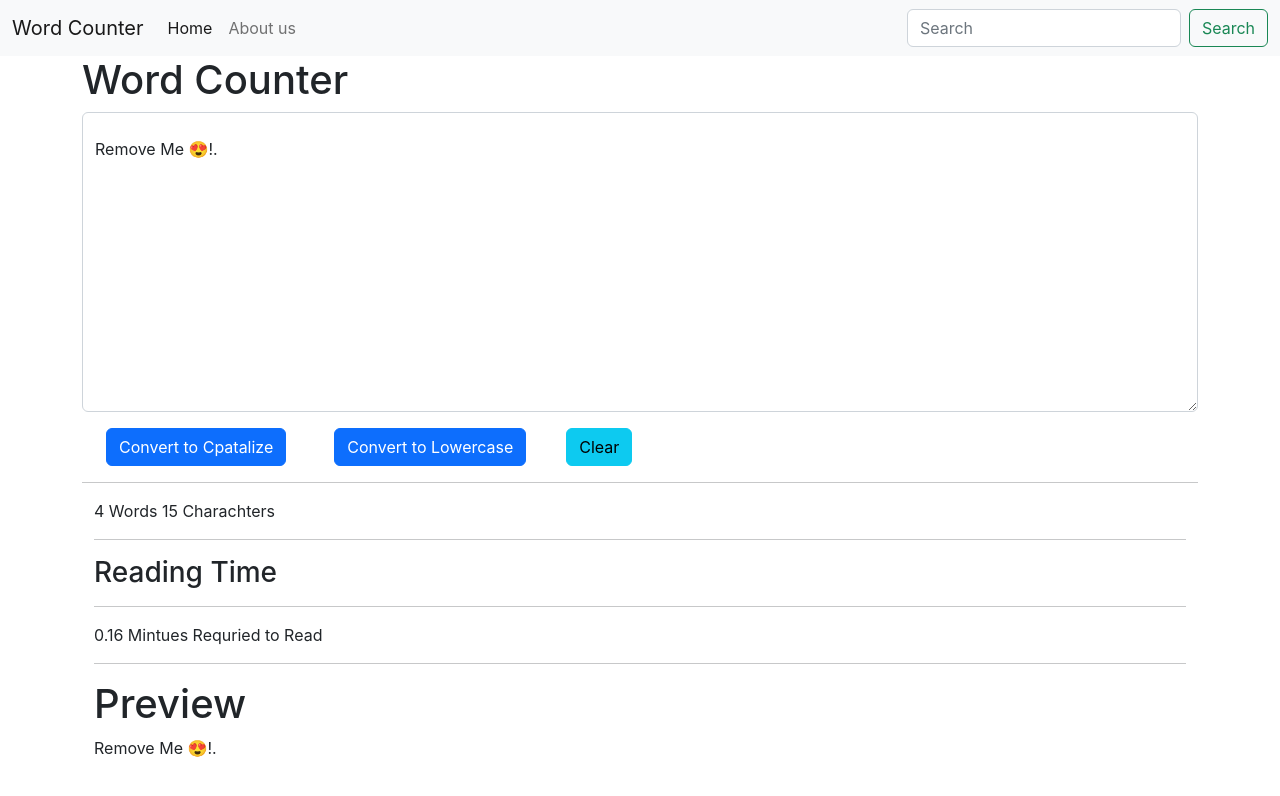
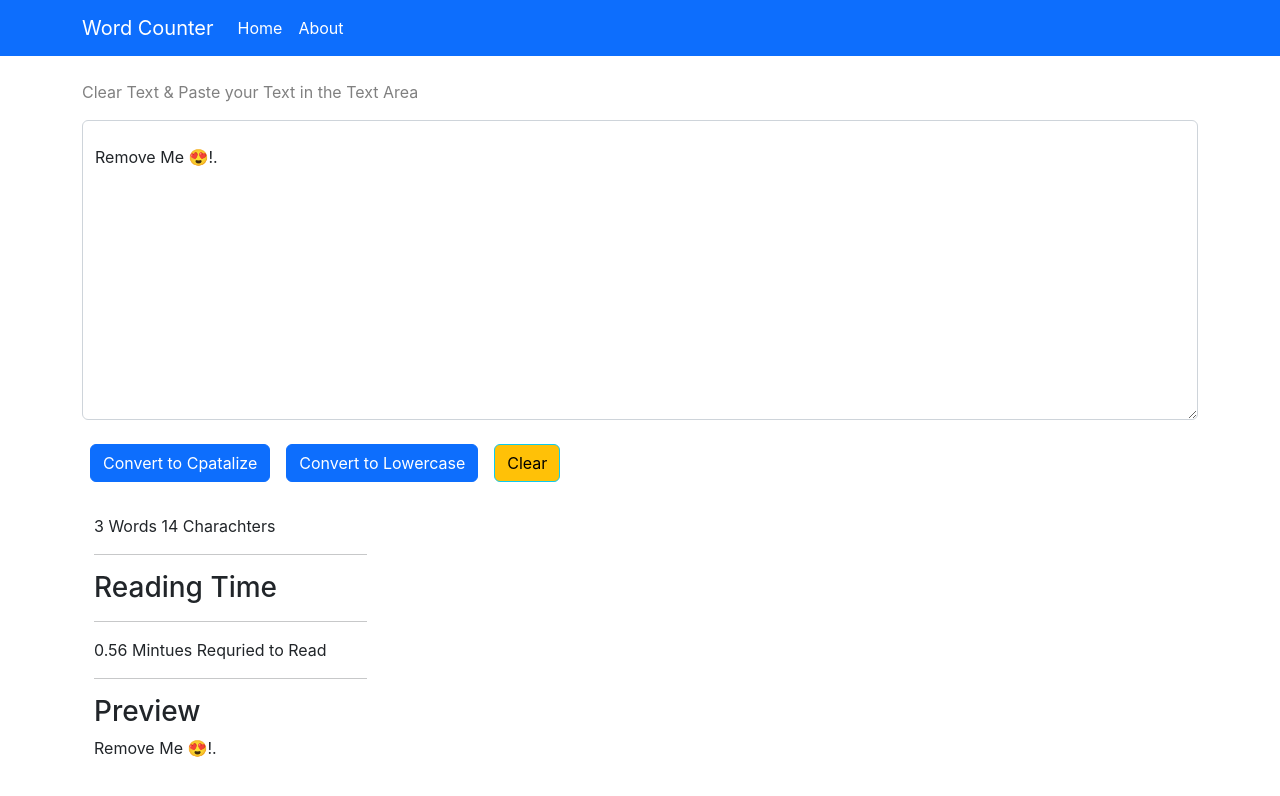
Before and after one commit to wsdevprogrammer/wordcounter, a React (Create React App) app: page / in a window 1280 px wide. Shown: the top 796 px of the page. Built offline with nearby package versions, Linux system fonts and the light colour scheme; the HTML template or start-up script is replaced by a standard one.

Commit message:
wordCounter_Updated

```diff
--- a/src/App.js
+++ b/src/App.js
@@ -1,7 +1,7 @@
 import React from 'react';
 import Navbar from './components/Navbar';
 import LowertoUppercase from './components/LowertoUppercase';
-import About from './components/About';
+import About from './components/Pages/About';
 
 // import ReactDOM from 'react-dom';
 // import logo from './logo.png';
@@ -14,9 +14,9 @@ function reactApp() {
   return (
 
       <>
-      <Navbar  Home="Home" About="About us"/>
+      <Navbar  Home="Home" About="About"  Contact="Contact"/>
       <div className="container ">
-      <LowertoUppercase heading="Word Counter" />
+      <LowertoUppercase heading="Welcom to Word Counter" />
       {/* <About/> */}
       </div>
 
--- a/src/components/LowertoUppercase.js
+++ b/src/components/LowertoUppercase.js
@@ -3,8 +3,10 @@ import React, { useState } from "react";
 // import PropTypes from "prop-types";
 export default function LowertoUppercase(props) {
     function handleUpClick() {
-        console.log("Button Clicked " + text);
-        let changetext = text.toUpperCase();
+        // console.log("Button Clicked " + text);
+        let text;
+        let newText = text.trim();
+        let changetext = newText.toUpperCase();
         setText(changetext);
         // setText("You hit the Button to Make Some Majic")
     }
@@ -15,56 +17,58 @@ export default function LowertoUppercase(props) {
 
     const handleCamelStyle = (event) => {
         // console.log("Button Clicked " + text);
-        let cameltext = text.toLowerCase();
+        let cameltext = newText.toLowerCase();
         setText(cameltext);
     };
 
     const clearText = (event) =>{
-        setText("");
+        setText('');
     };
 
 
-    const [text, setText] = useState("Remove Me 😍!. ");
+    const [newText, setText] = useState("Remove Me 😍!.");
     return (
         <>
-            <h1>{props.heading} </h1>
+
+            <p className="mt-4" style={{color: 'gray'}}>Clear Text & Paste your Text in the Text Area</p>
             <div className="form-floating mb-3">
                 <textarea
                     className="form-control"
                     onChange={handleOnChange}
-                    value={text}
+                    value={newText}
                     rows="8"
                     placeholder="Leave a comment here"
                     id="floatingTextarea2"
                     style={{ height: 300 }}
                 ></textarea>
             </div>
-            <button className="btn btn-primary cpata mx-4" onClick={handleUpClick}>
+            <button className="btn btn-primary cpata mx-2 " onClick={handleUpClick}>
                 Convert to Cpatalize
             </button>
-            <button className="btn btn-primary camel mx-4" onClick={handleCamelStyle}>
+            <button className="btn btn-primary camel mx-2 my-2" onClick={handleCamelStyle}>
                 Convert to Lowercase
             </button>
 
-            <button className="btn btn-secondary btn btn-info mx-3" onClick={clearText}>
+            <button className="btn bg-warning btn btn-info mx-2 my-2" onClick={clearText}>
                 Clear
             </button>
 
-                <hr />
 
-            <div className="container">
+
+            <div className="container mt-4">
                 {/* <h4>Your Text Summry</h4> */}
-                <p>{text.split(" ").length} Words {text.length} Charachters</p>
-                <hr />
+
+                <p>{newText.split(" ").length} Words {newText.length} Charachters</p>
+                <hr className="w-25" />
                 <h3>Reading Time</h3>
-                <hr />
-                <p>{0.04 * text.split(" ").length} Mintues Requried to Read </p>
-                <hr />
+                <hr className="w-25" />
+                <p>{0.04 * newText.split("").length} Mintues Requried to Read </p>
+                <hr className="w-25" />
             </div>
 
             <div className="container">
-                <h1>Preview</h1>
-                <p>{text}</p>
+                <h3>Preview</h3>
+                <p>{newText}</p>
             </div>
         </>
     );
--- a/src/components/Navbar.js
+++ b/src/components/Navbar.js
@@ -3,25 +3,22 @@ import PropTypes from 'prop-types';
 
 export default function navbar(props) {
   return (
-    <nav className="navbar navbar-expand-lg bg-light">
-    <div className="container-fluid">
-      <a className="navbar-brand" href="/">{props.title}</a>
-      <button className="navbar-toggler" type="button" data-bs-toggle="collapse" data-bs-target="#navbarSupportedContent" aria-controls="navbarSupportedContent" aria-expanded="false" aria-label="Toggle navigation">
-        <span className="navbar-toggler-icon"></span>
+    <nav className="navbar navbar-expand-lg bg-primary">
+    <div className="container ">
+      <a className="navbar-brand  text-white"  href="/">{props.title}</a>
+      <button className="navbar-toggler text-white" type="button" data-bs-toggle="collapse" data-bs-target="#navbarSupportedContent" aria-controls="navbarSupportedContent" aria-expanded="false" aria-label="Toggle navigation text-white">
+        <span className="navbar-toggler-icon text-white"></span>
       </button>
       <div className="collapse navbar-collapse" id="navbarSupportedContent">
         <ul className="navbar-nav me-auto mb-2 mb-lg-0">
           <li className="nav-item">
-            <a className="nav-link active" aria-current="page" href="https://wsdmarketer.github.io/reactWordCounter/">{props.Home}</a>
+            <a className="nav-link active  text-white" aria-current="page" href="https://wsdmarketer.github.io/reactWordCounter/">{props.Home}</a>
           </li>
           <li className="nav-item">
-            <a className="nav-link" href="#">{props.About}</a>
+            <a className="nav-link  text-white" href="/src/components/Pages/About.js">{props.About}</a>
           </li>
           </ul>
-        <form className="d-flex" role="search">
-          <input className="form-control me-2" type="search" placeholder="Search" aria-label="Search"/>
-          <button className="btn btn-outline-success" type="submit">Search</button>
-        </form>
+
 
       </div>
     </div>
```
Also changed, not shown: package.json (+16 -1 lines), 1 other file (tests, documents, lock files or other folders).
